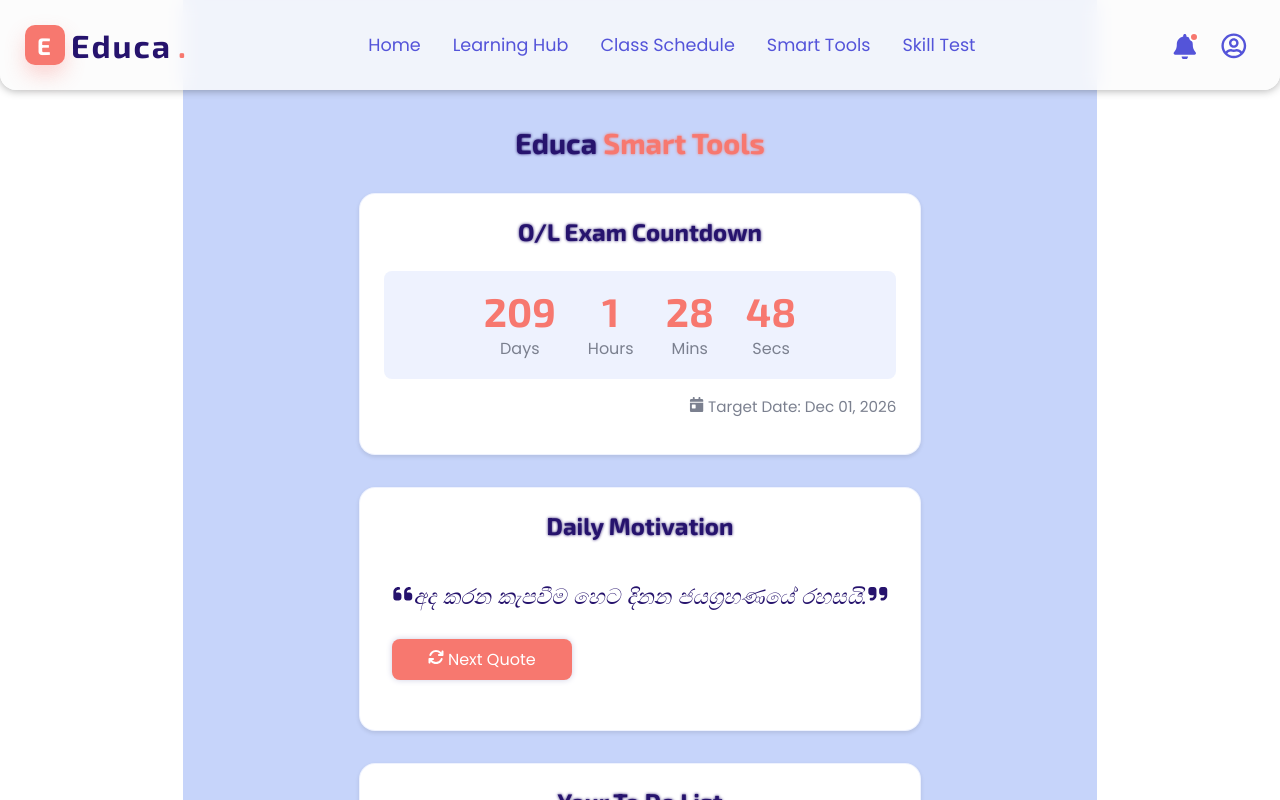
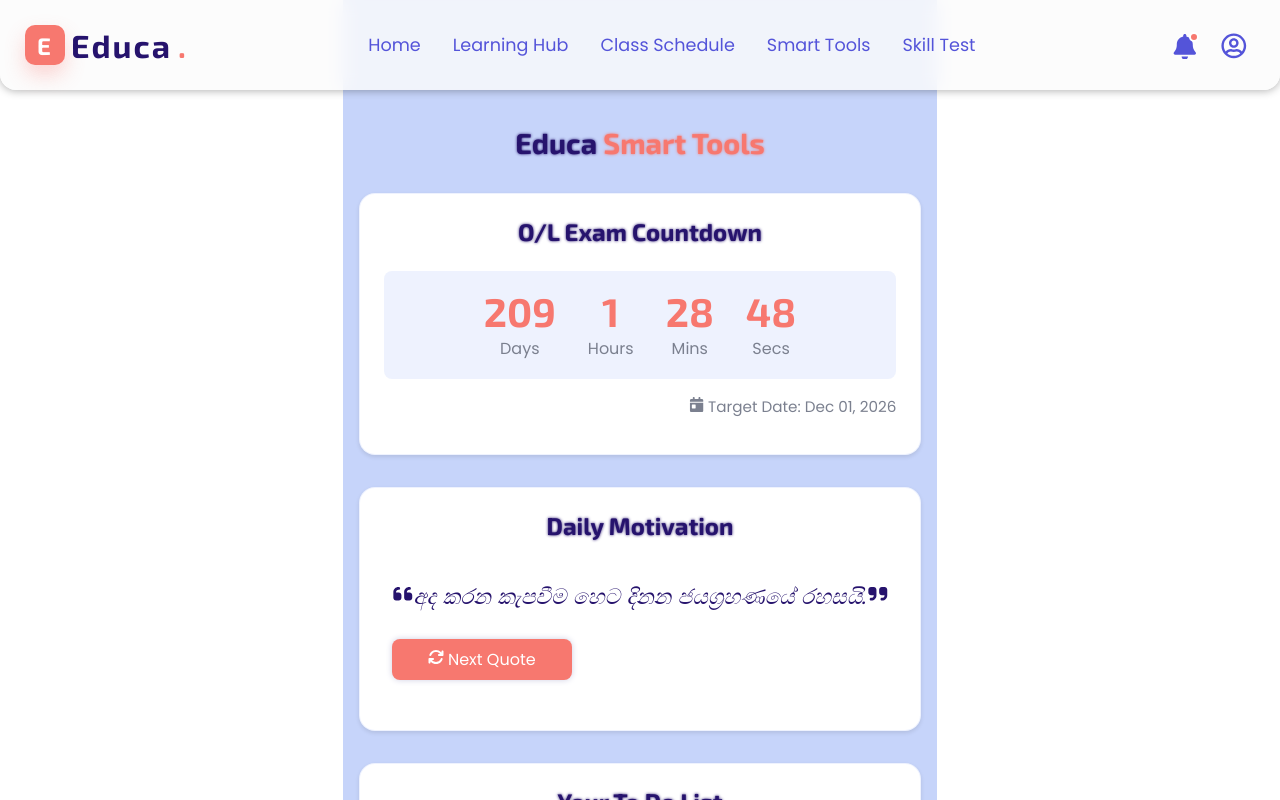
Before and after one commit to lakshan-beast/Educa-OL-Learning-Platform, a React (Vite) app: page /tools in a window 1280 px wide. Shown: the top 800 px of the page. Built offline with nearby package versions, Linux system fonts and the light colour scheme.

Commit message:
Comment out unused .system-container styles to clean up code

```diff
--- a/src/styles/pages/_reviews.scss
+++ b/src/styles/pages/_reviews.scss
@@ -1,18 +1,18 @@
 // index html for style
 // full system conatiner div style
-.system-container {
-  max-width: 114rem;
-  width: 100%;
-  margin: 0 auto;
-  padding: 0 1rem;
+// .system-container {
+//   max-width: 114rem;
+//   width: 100%;
+//   margin: 0 auto;
+//   padding: 0 1rem;
 
-  @include respond(tablet) {
-    padding: 0 3rem;
-  }
-  @include respond(desktop) {
-    padding: 0 10rem;
-  }
-}
+//   @include respond(tablet) {
+//     padding: 0 3rem;
+//   }
+//   @include respond(desktop) {
+//     padding: 0 10rem;
+//   }
+// }
 
 .review-container {
   padding: 1rem 0.5rem;
```
